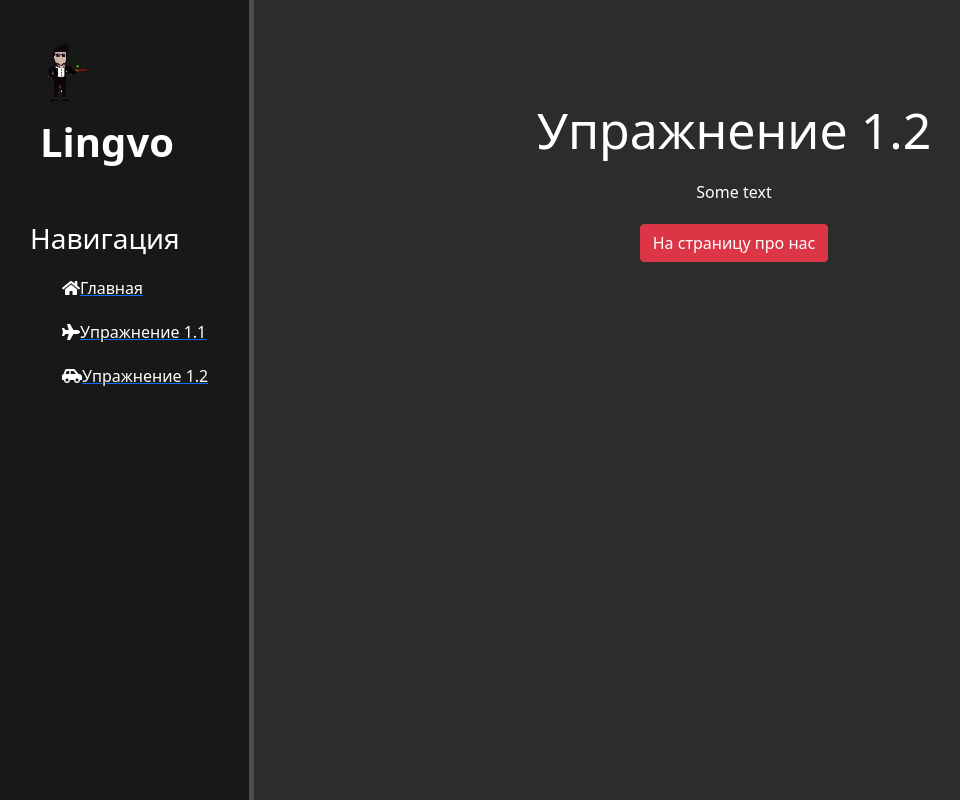
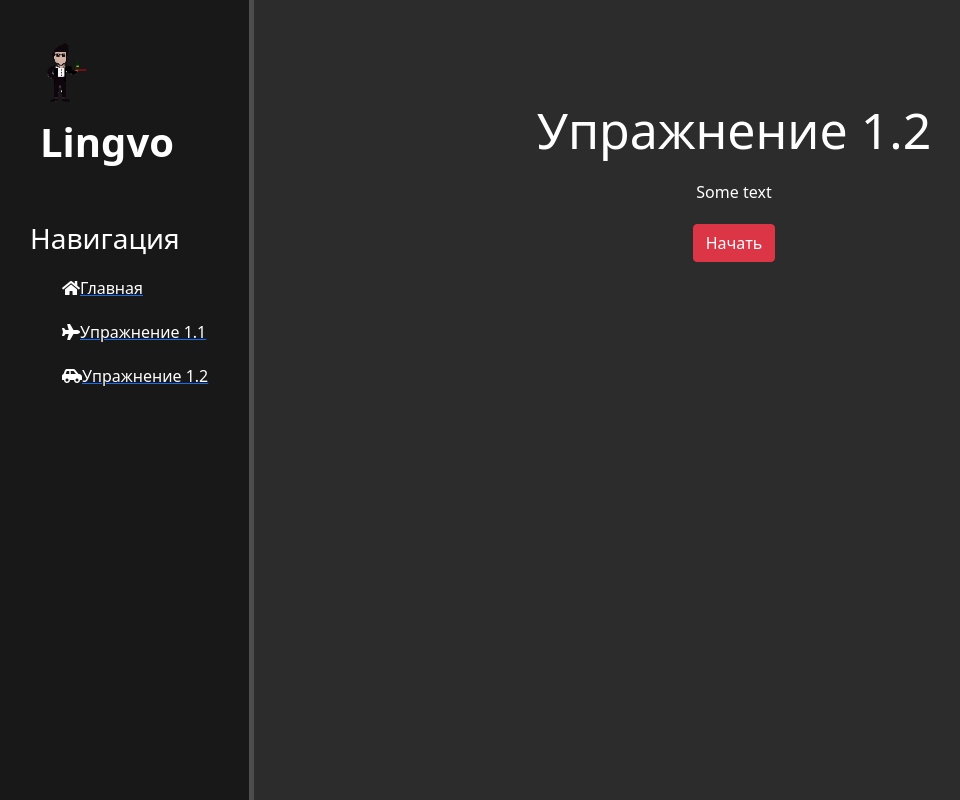
Before and after one commit to Ilya-Petrovich/LingvoHack2021, a Django app: page /ex1.2 in a window 1280 px wide. Shown: the whole page, without its empty margins (2-962 px from the left). Run offline with Django 3.2, Linux system fonts and the light colour scheme; some libraries are stand-ins or nearby versions.

Commit message:
Поменял время

```diff
--- a/main/templates/main/ex1_2.html
+++ b/main/templates/main/ex1_2.html
@@ -4,7 +4,7 @@
     <div class="features">
         <h1>Упражнение 1.2</h1>
         <p>Some text</p>
-        <button class="btn btn-danger">На страницу про нас</button>
+        <button class="btn btn-danger">Начать</button>
     </div>
 {% endblock %}
 
```
